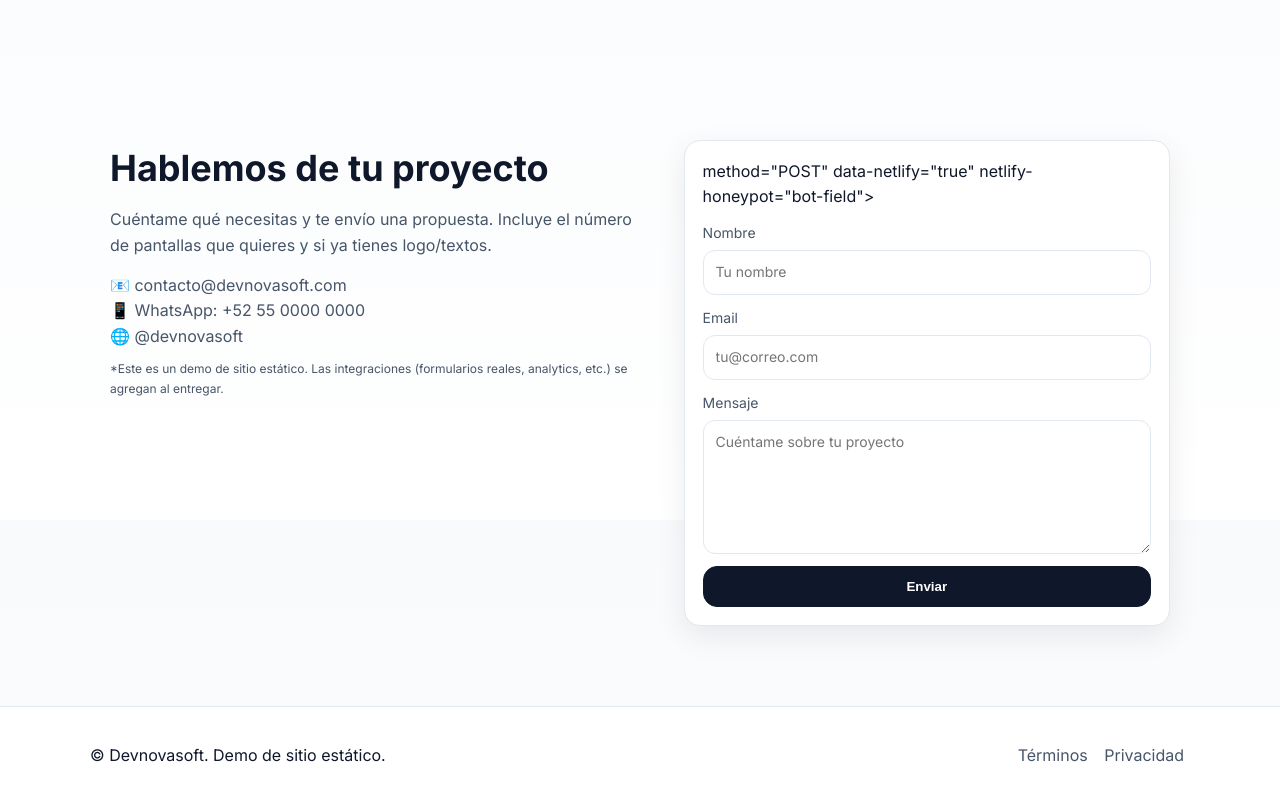
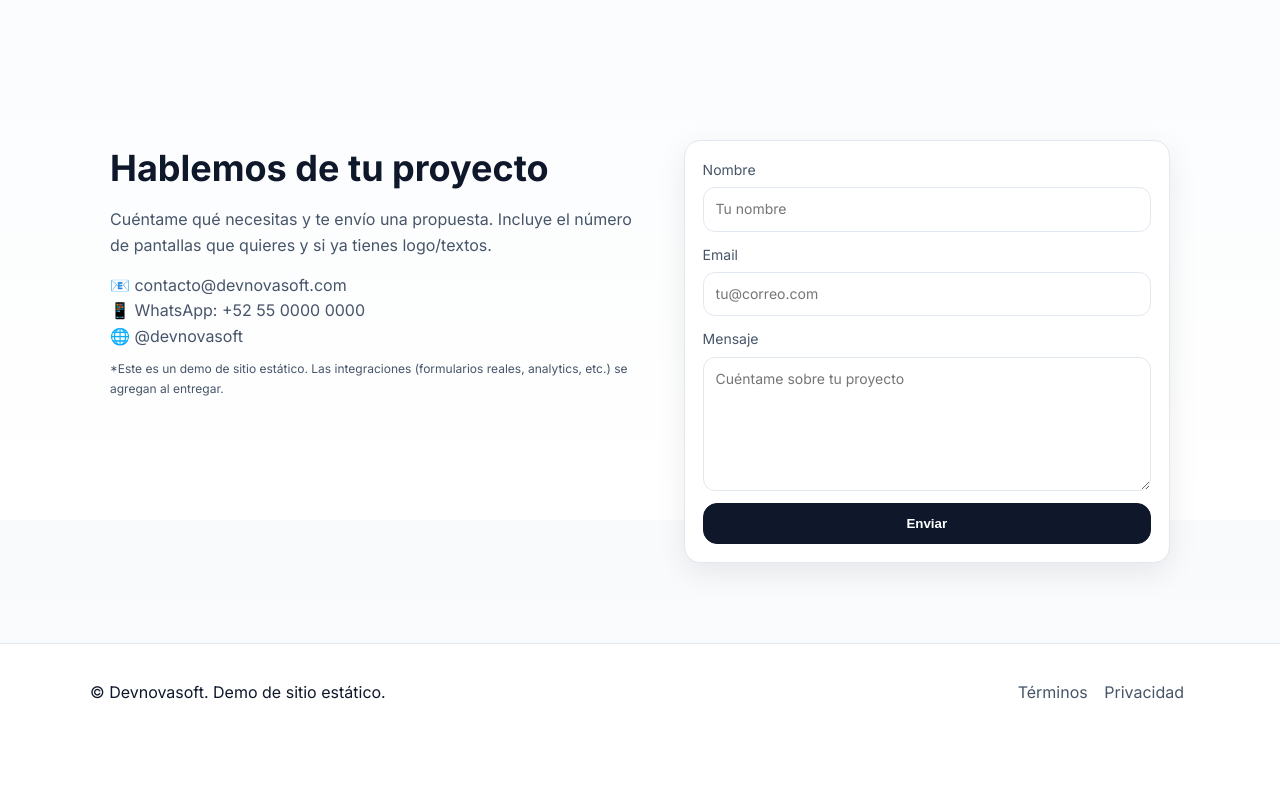
Before and after one commit to devnovasoftantontech-hub/Devnovasoft, a plain HTML site: page index.html in a window 1280 px wide. Shown: the part 1880-2680 px from the top of the page. After the commit the page ends 2621 px from the top, so only its background shows below. Drawn offline with Linux system fonts and the light colour scheme.

Commit message:
FORMULARIO

```diff
--- a/index.html
+++ b/index.html
@@ -199,17 +199,21 @@
             agregan al entregar.</p>
         </div>
 
-        <form class="form" id="demoForm" name="contacto" netlify>
+        <form
+  class="form"
+  id="demoForm"
+  name="contacto"                 netlify
   method="POST"
-          data-netlify="true" <!-- activa Netlify Forms -->
-          netlify-honeypot="bot-field"> <!-- honeypot antispam -->
+  data-netlify="true"
+  netlify-honeypot="bot-field"
+  action="/gracias.html"
+>
+  <!-- Requerido si usas AJAX o action personalizado -->
+  <input type="hidden" name="form-name" value="contacto" />
 
-          <!-- Requerido si envías con fetch/AJAX -->
-          <input type="hidden" name="form-name" value="contacto">
-
-          <!-- Honeypot (oculto) -->
-          <p style="display:none">
-            <label>No llenar: <input name="bot-field" /></label>
+  <!-- Honeypot oculto -->
+  <p style="display:none" aria-hidden="true">
+    <label>No llenar: <input name="bot-field" tabindex="-1" autocomplete="off" /></label>
   </p>
 
   <label>
@@ -230,6 +234,7 @@
   <button type="submit" class="btn btn-primary full">Enviar</button>
 </form>
 
+
       </div>
     </section>
   </main>
```
Lines whose indentation alone changed are shown as unchanged.
